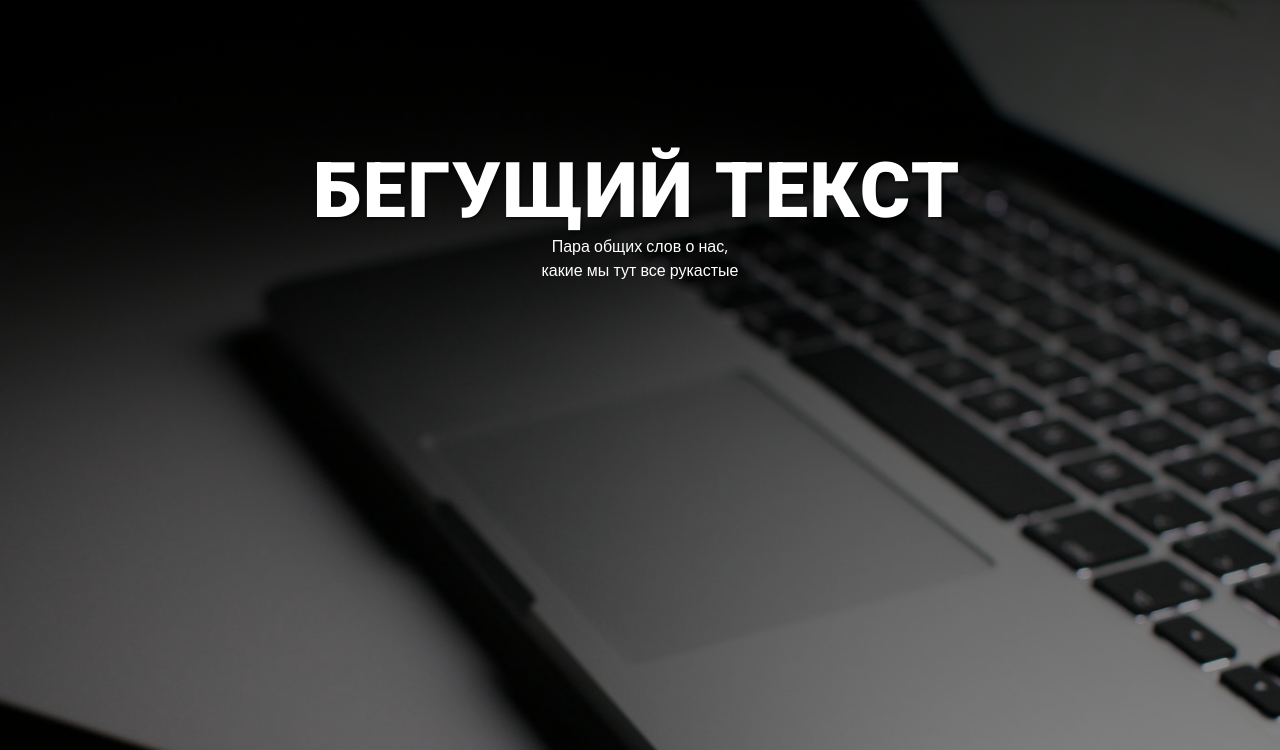
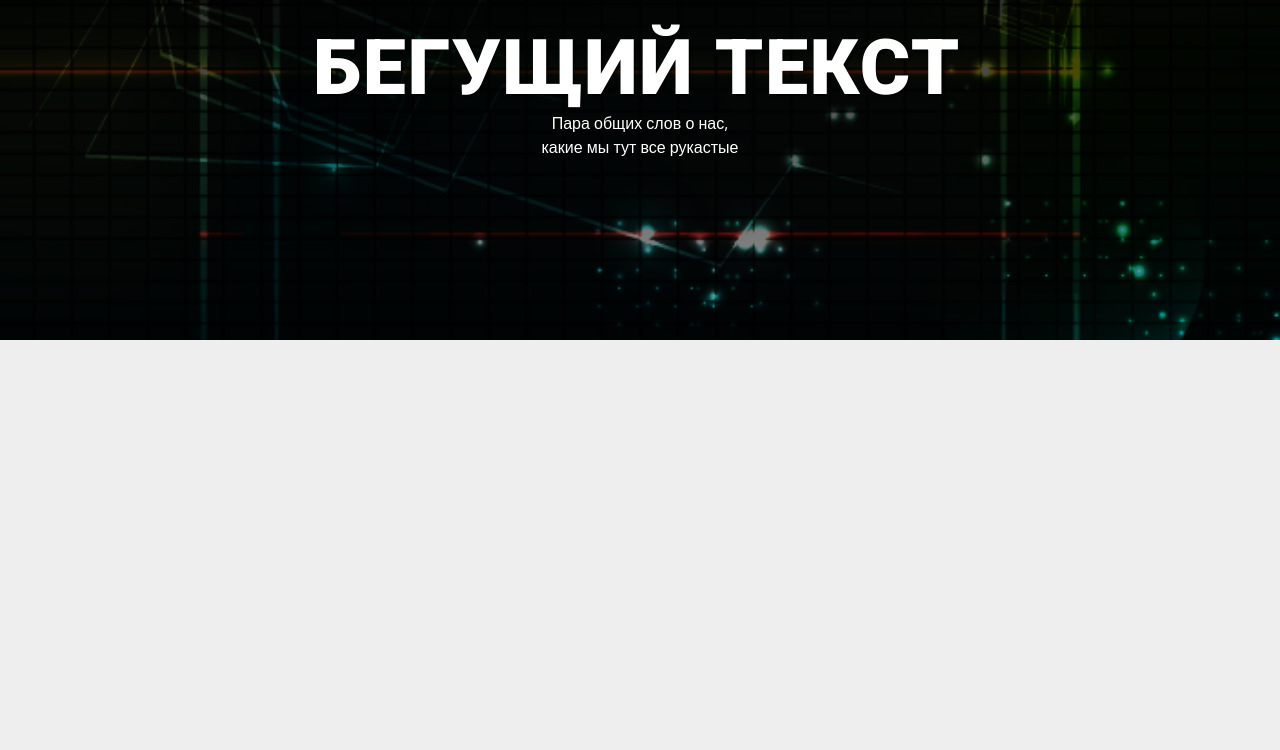
Before and after one commit to igrekoni/IttasProject, a Django app: page / in a window 1280 px wide. Shown: the part 70-820 px from the top of the page. After the commit the page ends 410 px from the top, so only its background shows below. Run offline with Django 3.2, Linux system fonts and the light colour scheme; some libraries are stand-ins or nearby versions.

Commit message:
test commit
Signed-off-by: spil <sergey.piletskiy@gmail.com>

```diff
--- a/static/css/base.css
+++ b/static/css/base.css
@@ -414,9 +414,9 @@ color:#fff;
 
 .main-heading
 {
-   background: url(../images/main.jpg) center center ;
+   background: url(../images/temporary/sl1.png) center center ;
 	background-size:cover;
-	background-attachment: fixed;
+	/*background-attachment: fixed;*/
 	color: #cfcfcf;
         margin-top:70px;
 }
@@ -442,7 +442,7 @@ color:#fff;
 
 .main-heading >.overlay
 {
-    height: 750px;
+    height: auto;
 }
 p.lead
 {
```
